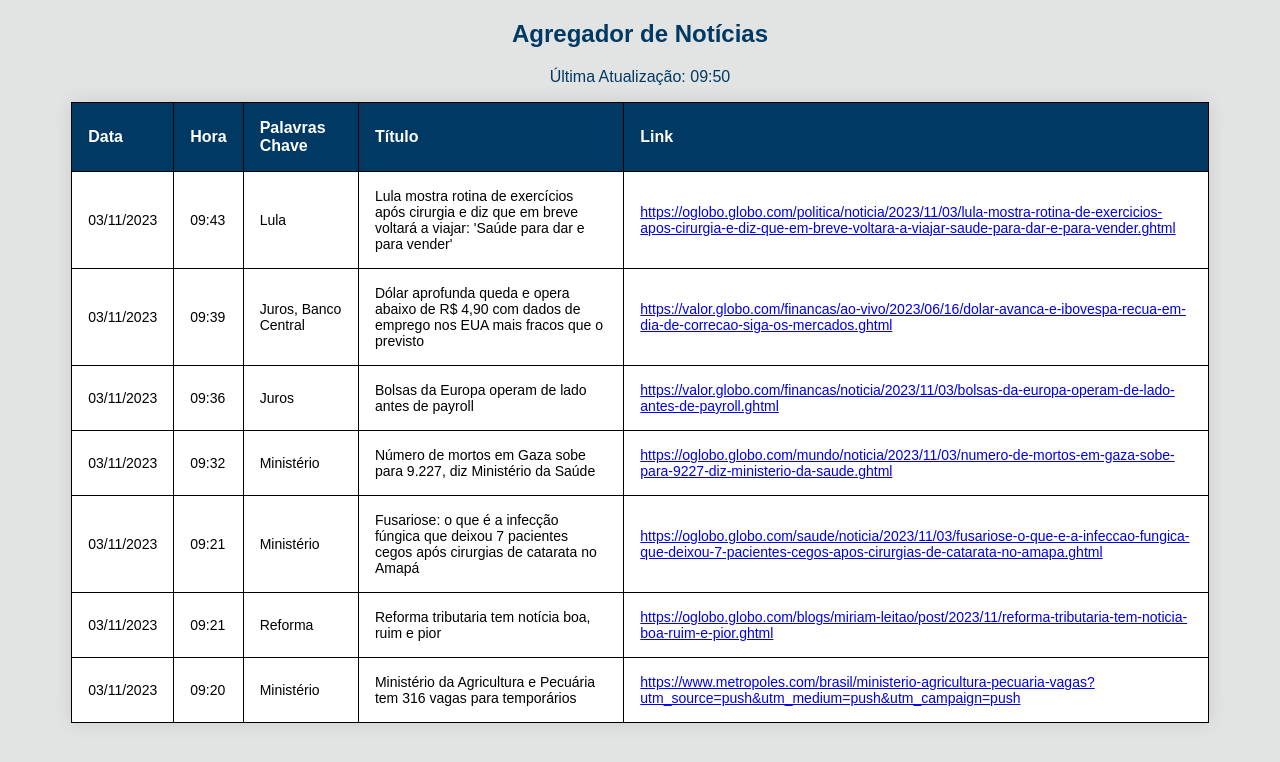
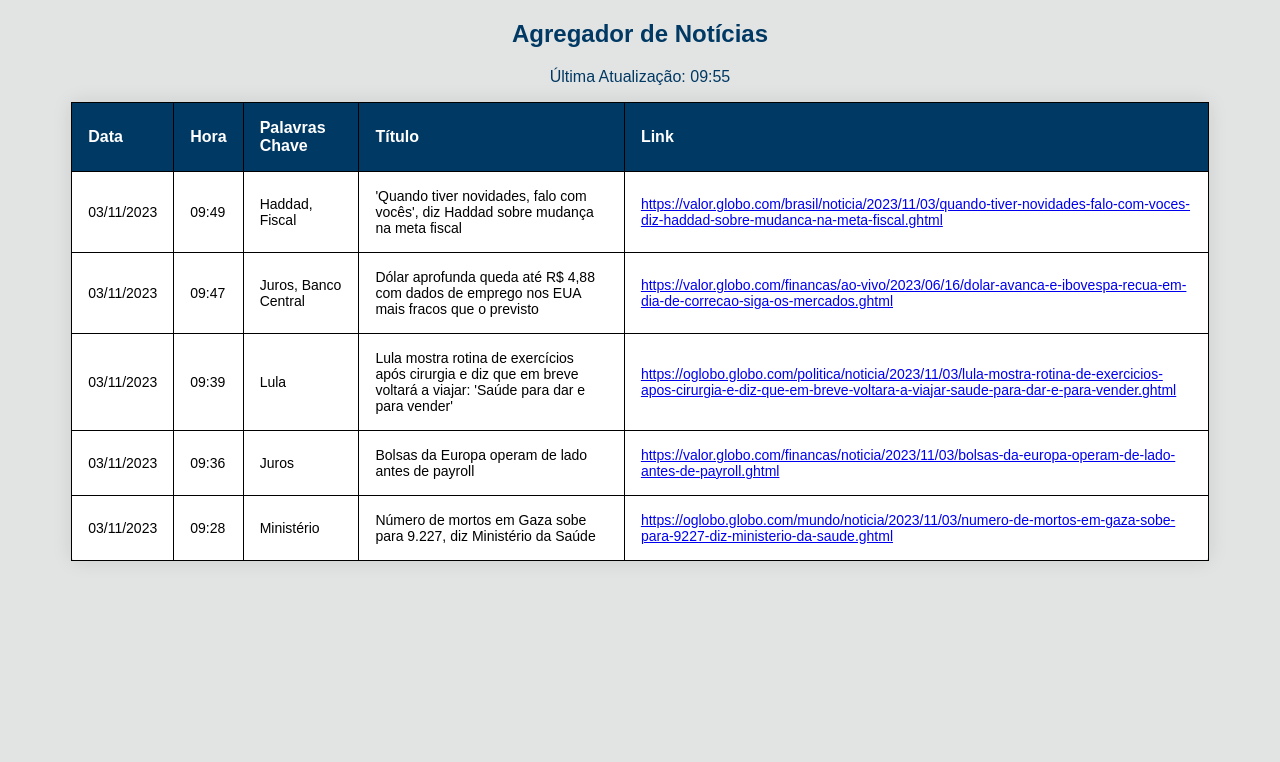
Before and after one commit to agregnews/agregnews, a plain HTML site: page index.html in a window 1280 px wide. Drawn offline with Linux system fonts and the light colour scheme.

Commit message:
Última Atualização: 09:55

```diff
--- a/index.html
+++ b/index.html
@@ -16,7 +16,7 @@ p {  font-family:"Effra", sans-serif; text-align: center; color: #003963;}
 </head>
 
 <h2 >Agregador de Notícias</h2>
-<p style="font-family:"Effra", sans-serif;" > Última Atualização: 09:50</p style="font-family:"Effra", sans-serif;" > <table class="center"> <table border="1" class="dataframe table table-stripped">
+<p style="font-family:"Effra", sans-serif;" > Última Atualização: 09:55</p style="font-family:"Effra", sans-serif;" > <table class="center"> <table border="1" class="dataframe table table-stripped">
   <thead>
     <tr style="text-align: right;">
       <th>Data</th>
@@ -29,17 +29,24 @@ p {  font-family:"Effra", sans-serif; text-align: center; color: #003963;}
   <tbody>
     <tr>
       <td>03/11/2023</td>
-      <td>09:43</td>
-      <td>Lula</td>
-      <td>Lula mostra rotina de exercícios após cirurgia e diz que em breve voltará a viajar: 'Saúde para dar e para vender'</td>
-      <td><a href="https://oglobo.globo.com/politica/noticia/2023/11/03/lula-mostra-rotina-de-exercicios-apos-cirurgia-e-diz-que-em-breve-voltara-a-viajar-saude-para-dar-e-para-vender.ghtml">https://oglobo.globo.com/politica/noticia/2023/11/03/lula-mostra-rotina-de-exercicios-apos-cirurgia-e-diz-que-em-breve-voltara-a-viajar-saude-para-dar-e-para-vender.ghtml</a></td>
+      <td>09:49</td>
+      <td>Haddad, Fiscal</td>
+      <td>'Quando tiver novidades, falo com vocês', diz Haddad sobre mudança na meta fiscal</td>
+      <td><a href="https://valor.globo.com/brasil/noticia/2023/11/03/quando-tiver-novidades-falo-com-voces-diz-haddad-sobre-mudanca-na-meta-fiscal.ghtml">https://valor.globo.com/brasil/noticia/2023/11/03/quando-tiver-novidades-falo-com-voces-diz-haddad-sobre-mudanca-na-meta-fiscal.ghtml</a></td>
+    </tr>
+    <tr>
+      <td>03/11/2023</td>
+      <td>09:47</td>
+      <td>Juros, Banco Central</td>
+      <td>Dólar aprofunda queda até R$ 4,88 com dados de emprego nos EUA mais fracos que o previsto</td>
+      <td><a href="https://valor.globo.com/financas/ao-vivo/2023/06/16/dolar-avanca-e-ibovespa-recua-em-dia-de-correcao-siga-os-mercados.ghtml">https://valor.globo.com/financas/ao-vivo/2023/06/16/dolar-avanca-e-ibovespa-recua-em-dia-de-correcao-siga-os-mercados.ghtml</a></td>
     </tr>
     <tr>
       <td>03/11/2023</td>
       <td>09:39</td>
-      <td>Juros, Banco Central</td>
-      <td>Dólar aprofunda queda e opera abaixo de R$ 4,90 com dados de emprego nos EUA mais fracos que o previsto</td>
-      <td><a href="https://valor.globo.com/financas/ao-vivo/2023/06/16/dolar-avanca-e-ibovespa-recua-em-dia-de-correcao-siga-os-mercados.ghtml">https://valor.globo.com/financas/ao-vivo/2023/06/16/dolar-avanca-e-ibovespa-recua-em-dia-de-correcao-siga-os-mercados.ghtml</a></td>
+      <td>Lula</td>
+      <td>Lula mostra rotina de exercícios após cirurgia e diz que em breve voltará a viajar: 'Saúde para dar e para vender'</td>
+      <td><a href="https://oglobo.globo.com/politica/noticia/2023/11/03/lula-mostra-rotina-de-exercicios-apos-cirurgia-e-diz-que-em-breve-voltara-a-viajar-saude-para-dar-e-para-vender.ghtml">https://oglobo.globo.com/politica/noticia/2023/11/03/lula-mostra-rotina-de-exercicios-apos-cirurgia-e-diz-que-em-breve-voltara-a-viajar-saude-para-dar-e-para-vender.ghtml</a></td>
     </tr>
     <tr>
       <td>03/11/2023</td>
@@ -50,31 +57,10 @@ p {  font-family:"Effra", sans-serif; text-align: center; color: #003963;}
     </tr>
     <tr>
       <td>03/11/2023</td>
-      <td>09:32</td>
+      <td>09:28</td>
       <td>Ministério</td>
       <td>Número de mortos em Gaza sobe para 9.227, diz Ministério da Saúde</td>
       <td><a href="https://oglobo.globo.com/mundo/noticia/2023/11/03/numero-de-mortos-em-gaza-sobe-para-9227-diz-ministerio-da-saude.ghtml">https://oglobo.globo.com/mundo/noticia/2023/11/03/numero-de-mortos-em-gaza-sobe-para-9227-diz-ministerio-da-saude.ghtml</a></td>
     </tr>
-    <tr>
-      <td>03/11/2023</td>
-      <td>09:21</td>
-      <td>Ministério</td>
-      <td>Fusariose: o que é a infecção fúngica que deixou 7 pacientes cegos após cirurgias de catarata no Amapá</td>
-      <td><a href="https://oglobo.globo.com/saude/noticia/2023/11/03/fusariose-o-que-e-a-infeccao-fungica-que-deixou-7-pacientes-cegos-apos-cirurgias-de-catarata-no-amapa.ghtml">https://oglobo.globo.com/saude/noticia/2023/11/03/fusariose-o-que-e-a-infeccao-fungica-que-deixou-7-pacientes-cegos-apos-cirurgias-de-catarata-no-amapa.ghtml</a></td>
-    </tr>
-    <tr>
-      <td>03/11/2023</td>
-      <td>09:21</td>
-      <td>Reforma</td>
-      <td>Reforma tributaria tem notícia boa, ruim e pior</td>
-      <td><a href="https://oglobo.globo.com/blogs/miriam-leitao/post/2023/11/reforma-tributaria-tem-noticia-boa-ruim-e-pior.ghtml">https://oglobo.globo.com/blogs/miriam-leitao/post/2023/11/reforma-tributaria-tem-noticia-boa-ruim-e-pior.ghtml</a></td>
-    </tr>
-    <tr>
-      <td>03/11/2023</td>
-      <td>09:20</td>
-      <td>Ministério</td>
-      <td>Ministério da Agricultura e Pecuária tem 316 vagas para temporários</td>
-      <td><a href="https://www.metropoles.com/brasil/ministerio-agricultura-pecuaria-vagas?utm_source=push&utm_medium=push&utm_campaign=push">https://www.metropoles.com/brasil/ministerio-agricultura-pecuaria-vagas?utm_source=push&utm_medium=push&utm_campaign=push</a></td>
-    </tr>
   </tbody>
 </table>
```
